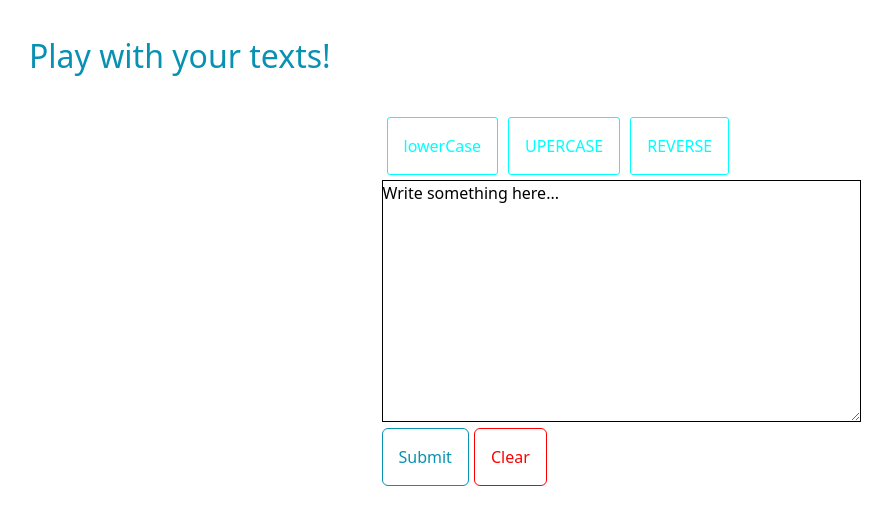
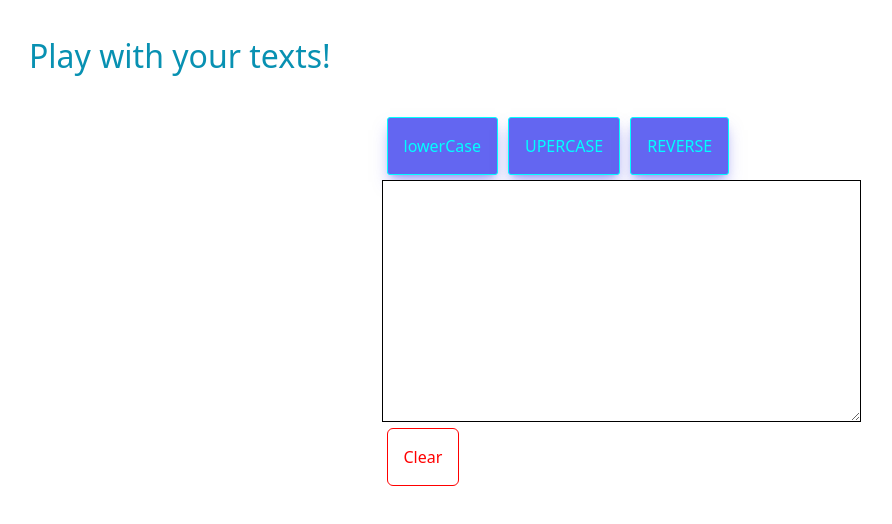
Before and after one commit to Jrod-DEV/text-converter-app, a React (Create React App) app: page / in a window 1280 px wide. Shown: the top 524 px of the page, without its empty margins (19-911 px from the left). Built offline with nearby package versions, Linux system fonts and the light colour scheme.

Commit message:
feature: lowerCase, UPERCASE and reverse // textConverter refactored

```diff
--- a/src/components/App.css
+++ b/src/components/App.css
@@ -54,5 +54,10 @@ select {
   cursor: pointer;
   margin-left: 5px;
   padding: 1rem;
+}
 
+.resultantText {
+  display: flex;
+  justify-content: center;
+  margin-top: 3rem;
 }
--- a/src/components/App.js
+++ b/src/components/App.js
@@ -1,5 +1,7 @@
 import React, { useState } from 'react';
-import { textConverter } from '../helpers/textConverter';
+import { TextTypes } from '../helpers/textConverter';
+/* import { lowercase, reverse, uppercase } from '../helpers/textConverter'; */
+
 import './App.css';
 // import { NavBar } from './NavBar/NavBar';
 
@@ -11,13 +13,20 @@ export const App = () => {
   };
 
   const clearForm = () => {
-    setValue(' ');
+    setValue('');
   };
 
-  const lowerCase = (HOLA) => {
-    setValue(textConverter.lowerCase(value));
+  const lowerCase = () => {
+    setValue(TextTypes.lowercase(value));
   };
-  console.log(lowerCase);
+
+  const upperCase = () => {
+    setValue(TextTypes.uppercase(value));
+  };
+
+  const reverse = () => {
+    setValue(TextTypes.reverse(value));
+  };
 
   return (
     <div class="container mx-auto px-4">
@@ -28,26 +37,45 @@ export const App = () => {
         <hr />
         <div>
           <div>
-            <button class="selecButton">lowerCase</button>
-            <button class="selecButton">UPERCASE</button>
-            <button class="selecButton">REVERSE</button>
+            <button
+              class="selecButton bg-indigo-500 shadow-lg shadow-indigo-500/50 "
+              onClick={lowerCase}
+            >
+              lowerCase
+            </button>
+            <button
+              class="selecButton bg-indigo-500 shadow-lg shadow-indigo-500/50 "
+              onClick={upperCase}
+            >
+              UPERCASE
+            </button>
+            <button
+              class="selecButton bg-indigo-500 shadow-lg shadow-indigo-500/50 "
+              onClick={reverse}
+            >
+              REVERSE
+            </button>
           </div>
           {/*  onChange={lowerCase}>lowercase  */}
 
-          <textarea name="textarea" rows="10" cols="50" onChange={handleChange}>
-            Write something here...
-          </textarea>
+          <textarea
+            name="textarea"
+            rows="10"
+            cols="50"
+            value={value}
+            onChange={handleChange}
+          ></textarea>
 
           <div>
-            <button class="convertBtn" type="submit">
-              Submit
-            </button>
             <button class="clearBtn" onClick={clearForm}>
               Clear
             </button>
           </div>
         </div>
       </div>
+      <div>
+        <p class="resultantText">{value}</p>
+      </div>
     </div>
   );
 };
--- a/src/helpers/textConverter.js
+++ b/src/helpers/textConverter.js
@@ -8,16 +8,20 @@
 let reversedText = reverse("adam")
 console.log(revertsedText) // mada*/
 
-export const textConverter = () => {
-  const lowercase = (text) => {
-    return text.toLowerCase();
-  };
+/* export const lowercase = (text) => {
+  return text.toLowerCase();
+};
 
-  const uppercase = (text) => {
-    return text.toUpperCase();
-  };
+export const uppercase = (text) => {
+  return text.toUpperCase();
+};
 
-  const reverse = (text) => {
-    return text.split('').reverse().join('');
-  };
+export const reverse = (text) => {
+  return text.split('').reverse().join('');
+}; */
+
+export const TextTypes = {
+  lowercase: (text) => text.toLowerCase(),
+  uppercase: (text) => text.toUpperCase(),
+  reverse: (text) => text.split('').reverse().join(''),
 };
--- a/src/hooks/useEffect.js
+++ /dev/null
@@ -1 +0,0 @@
-// useEffect para randerizar el texto convertido a x.
```
